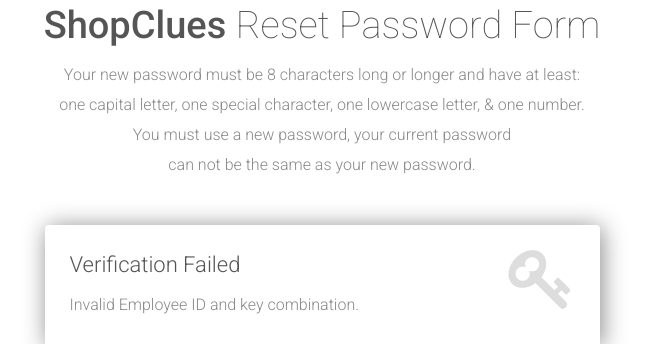
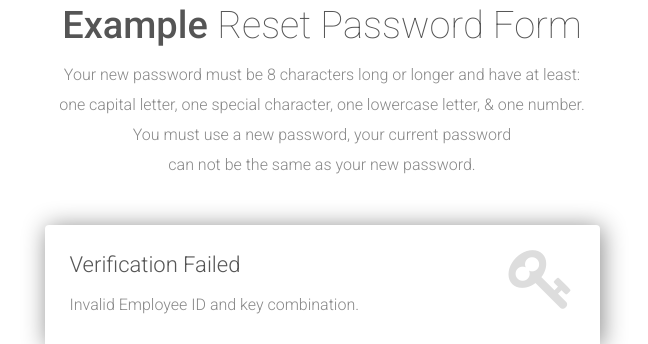
Before and after one commit to niraj-chaudhary/ldapapi, a Flask app: template ladp/templates/password_reset.html in a window 1280 px wide. Shown: the part 150-494 px from the top of the page, without its empty margins (318-966 px from the left). Run offline with Flask 3, Linux system fonts and the light colour scheme; the template is opened without the code that fills it, so the values that code supplies are empty; some libraries are stand-ins or nearby versions.

Commit message:
update name

```diff
--- a/ladp/templates/password_reset.html
+++ b/ladp/templates/password_reset.html
@@ -1,7 +1,7 @@
 {% extends "layout.html" %}
 {% block title %}LDAP | Password Reset Form{% endblock %}
 {% block form_title %}
-    <h1><strong> ShopClues </strong> Reset Password Form</h1>
+    <h1><strong> Example </strong> Reset Password Form</h1>
         <p>
             Your new password must be 8 characters long or longer and have at least:<br>
             one capital letter, one special character, one lowercase letter, & one number.<br>
@@ -12,8 +12,8 @@
 {% endblock %}
 {% block form_top %}
     {% if verified %}
-    <h3>Shopclues LDAP Password Reset</h3>
-    <p>Reset your ShopClues LDAP password using this form:</p>
+    <h3>Example LDAP Password Reset</h3>
+    <p>Reset your Example LDAP password using this form:</p>
     {% else %}
     <h3>Verification Failed</h3>
     <p>Invalid Employee ID and key combination.</p>
```
